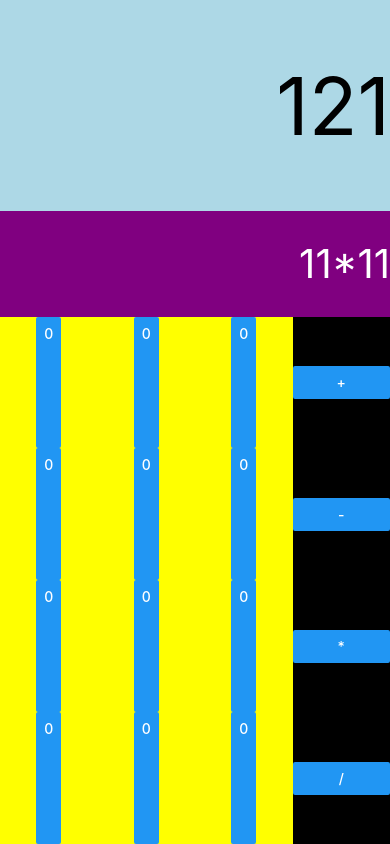
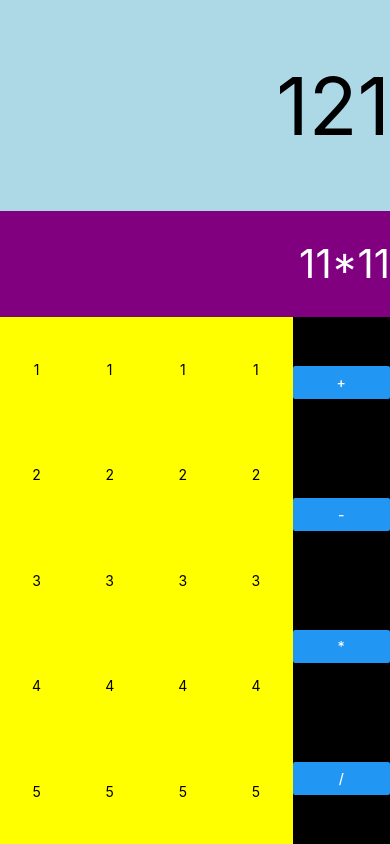
Before and after one commit to tushar1907/React-Native-Caculator, a React Native app in the folder Calculator/: screen / in a window 390 px wide. Built offline with nearby package versions, Linux system fonts and the light colour scheme.

Commit message:
buttons added

```diff
--- a/Calculator/App.js
+++ b/Calculator/App.js
@@ -7,7 +7,7 @@
  */
 
 import React, { Component } from 'react';
-import { Platform, StyleSheet, Text, View, Button } from 'react-native';
+import { Platform, StyleSheet, Text, View, Button, TouchableOpacity } from 'react-native';
 
 const instructions = Platform.select({
   ios: 'Press Cmd+R to reload,\n' + 'Cmd+D or shake for dev menu',
@@ -19,6 +19,16 @@ const instructions = Platform.select({
 type Props = {};
 export default class App extends Component<Props> {
   render() {
+
+    let rows = []
+    for (let i = 0; i <= 4; i++) {
+      let row = []
+      for (let j = 0; j <= 3; j++) {
+        row.push(<TouchableOpacity style={styles.btn}><Text>{i + 1}</Text></TouchableOpacity>)
+      }
+      rows.push(<View style={styles.row}>{row}</View>)
+    }
+
     return (
       <View style={styles.container}>
         <View style={styles.result}>
@@ -28,27 +38,9 @@ export default class App extends Component<Props> {
           <Text style={styles.calculationText}>11*11</Text>
         </View>
         <View style={styles.buttons}>
+
           <View style={styles.numbers}>
-            <View style={styles.row}>
-              <Button title="0" />
-              <Button title="0" />
-              <Button title="0" />
-            </View>
-            <View style={styles.row}>
-              <Button title="0" />
-              <Button title="0" />
-              <Button title="0" />
-            </View>
-            <View style={styles.row}>
-              <Button title="0" />
-              <Button title="0" />
-              <Button title="0" />
-            </View>
-            <View style={styles.row}>
-              <Button title="0" />
-              <Button title="0" />
-              <Button title="0" />
-            </View>
+            {rows}
           </View>
 
           <View style={styles.operations}>
@@ -68,33 +60,39 @@ const styles = StyleSheet.create({
   container: {
     flex: 1,
   },
-  calculationText:{
-    fontSize:40,
+  btn: {
+    flex: 1,
+    justifyContent: 'center',
+    alignItems: 'center',
+    alignSelf: 'stretch'
+  },
+  calculationText: {
+    fontSize: 40,
     color: 'white',
     justifyContent: 'center',
-    alignItems:'flex-end'
+    alignItems: 'flex-end'
   },
-  resultText:{
-    fontSize:80,
+  resultText: {
+    fontSize: 80,
     color: 'black',
   },
   row: {
     flexDirection: 'row',
     flex: 1,
     justifyContent: 'space-around',
-    alignItems: 'stretch'
+    alignItems: 'center'
   },
   result: {
     flex: 2,
     backgroundColor: 'lightblue',
     justifyContent: 'center',
-    alignItems:'flex-end'
+    alignItems: 'flex-end'
   },
   calculation: {
     flex: 1,
     backgroundColor: 'purple',
     justifyContent: 'center',
-    alignItems:'flex-end'
+    alignItems: 'flex-end'
   },
   buttons: {
     flex: 5,
```
